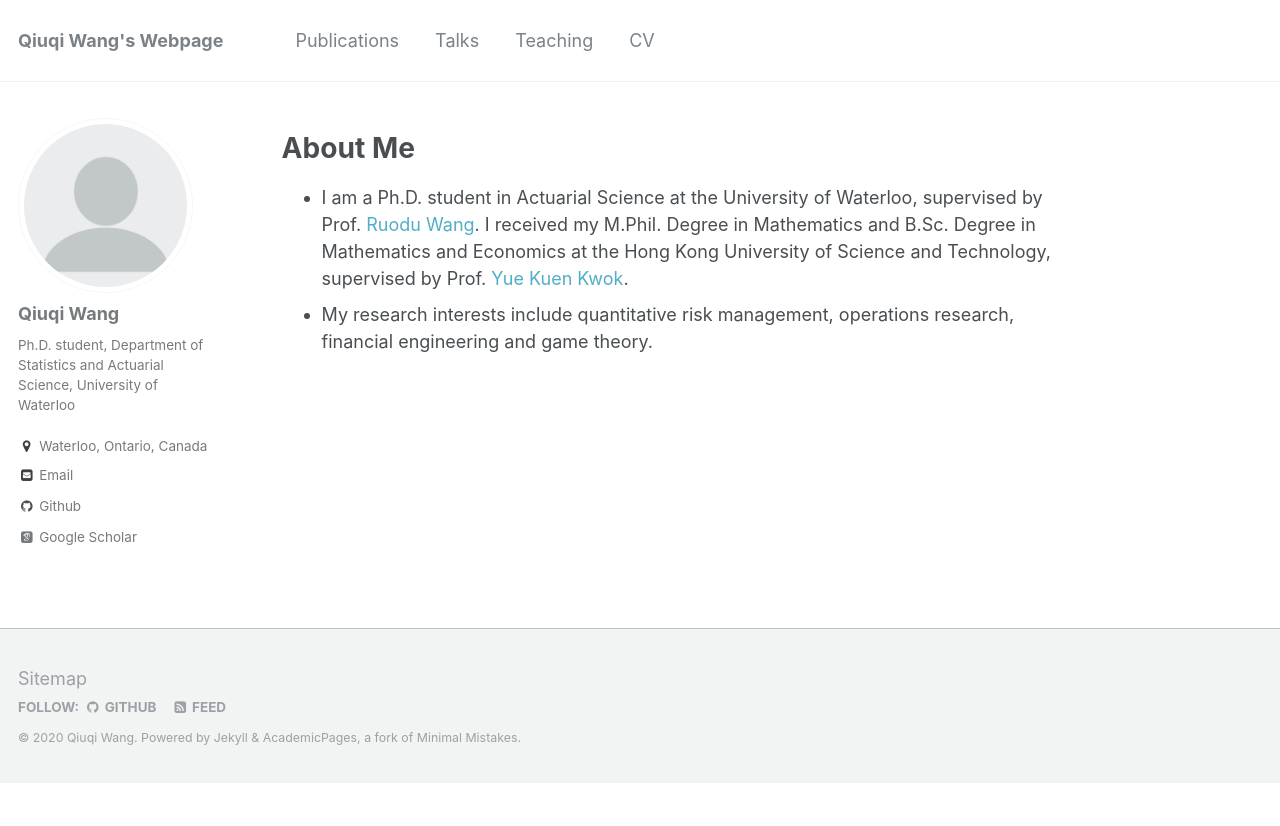
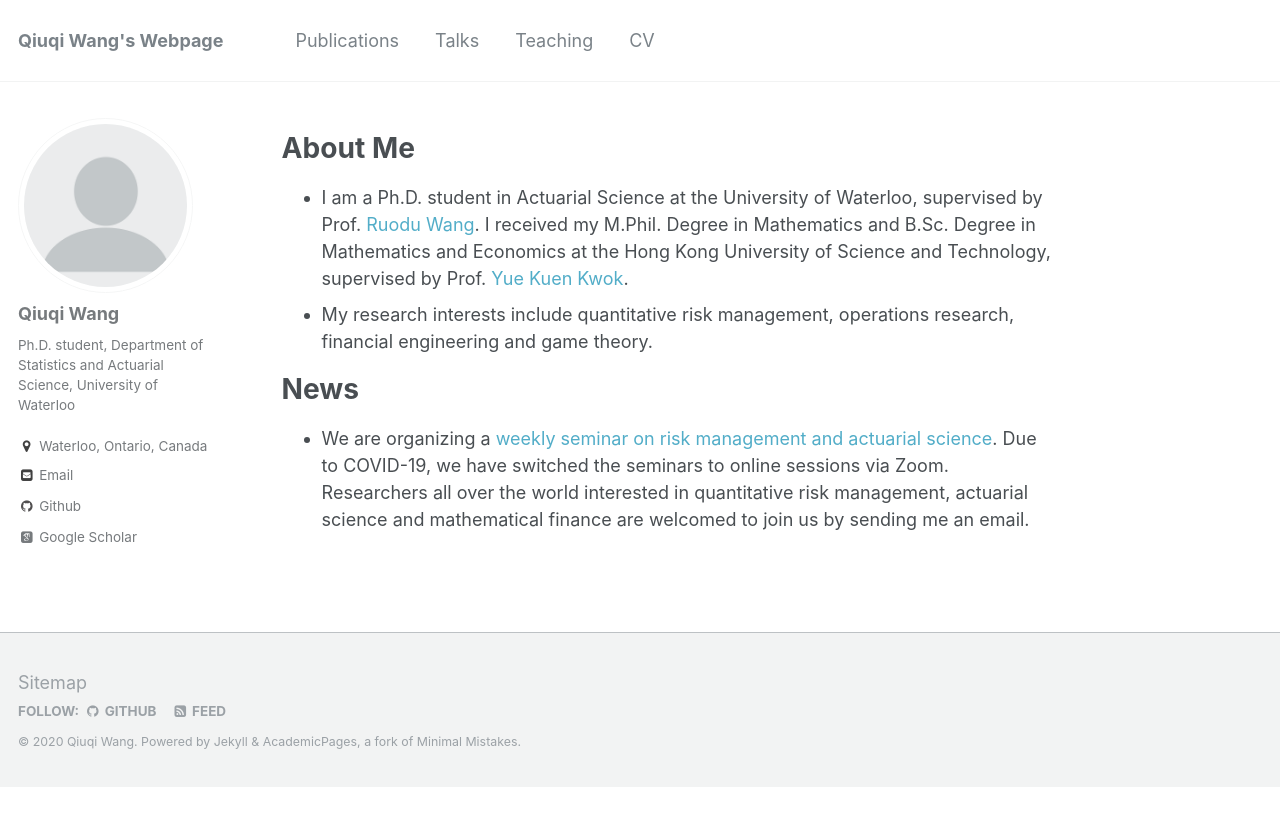
Before and after one commit to qwangan/qwangan.github.io, a Jekyll site: the page built from _pages/about.md, in a window 1280 px wide. Shown: the top 826 px of the page. Built offline with Jekyll 4.4.1, drawn with Linux system fonts in a browser that asks for light colours; some web fonts are replaced.

Commit message:
Update about.md

```diff
--- a/_pages/about.md
+++ b/_pages/about.md
@@ -11,3 +11,6 @@
 # About Me
 * I am a Ph.D. student in Actuarial Science at the University of Waterloo, supervised by Prof. [Ruodu Wang](http://sas.uwaterloo.ca/~wang/). I received my M.Phil. Degree in Mathematics and B.Sc. Degree in Mathematics and Economics at the Hong Kong University of Science and Technology, supervised by Prof. [Yue Kuen Kwok](https://www.math.ust.hk/~maykwok/).
 * My research interests include quantitative risk management, operations research, financial engineering and game theory.
+
+# News
+* We are organizing a [weekly seminar on risk management and actuarial science](https://yang-liu16.github.io/seminar/). Due to COVID-19, we have switched the seminars to online sessions via Zoom. Researchers all over the world interested in quantitative risk management, actuarial science and mathematical finance are welcomed to join us by sending me an email.
```
